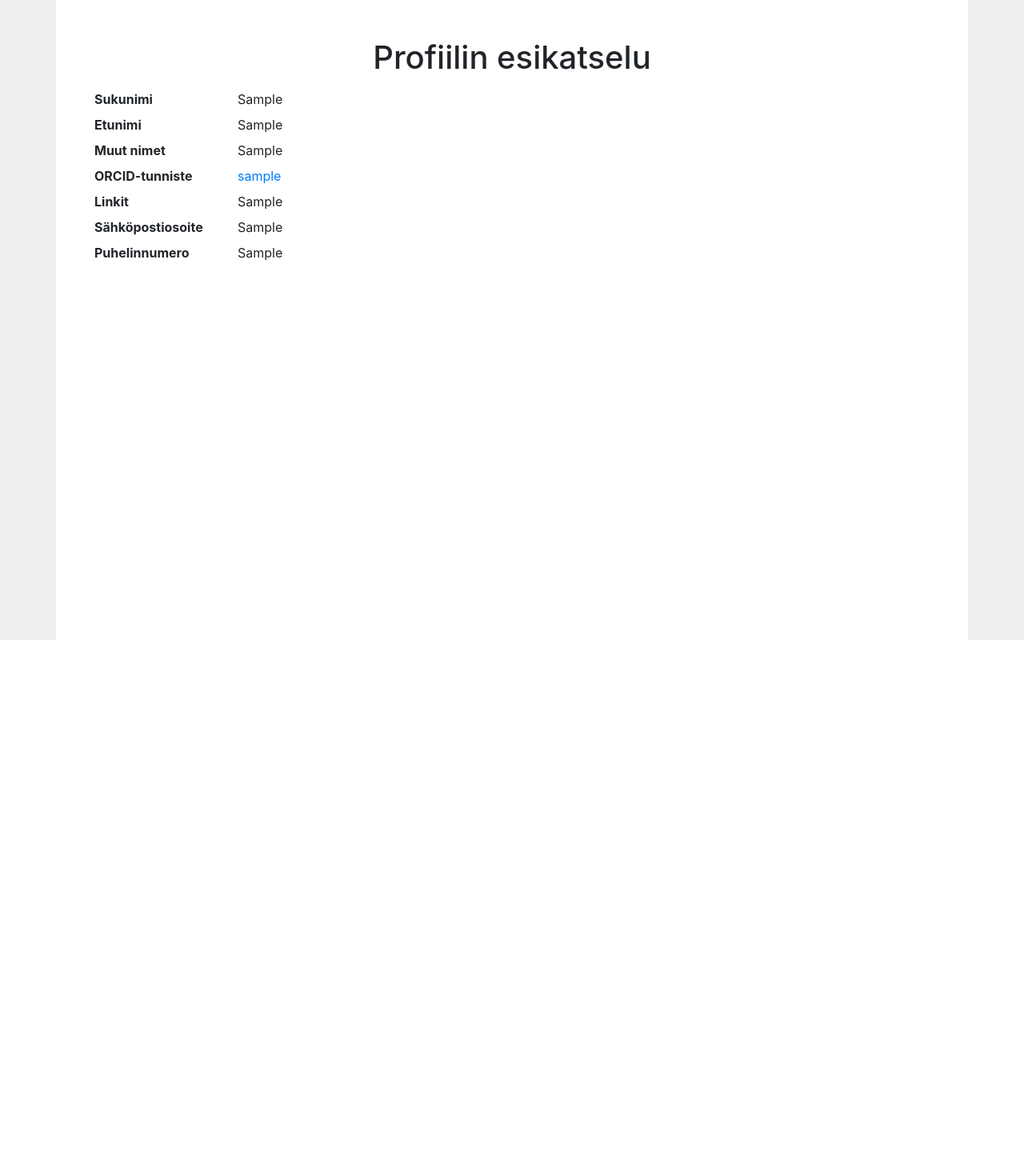
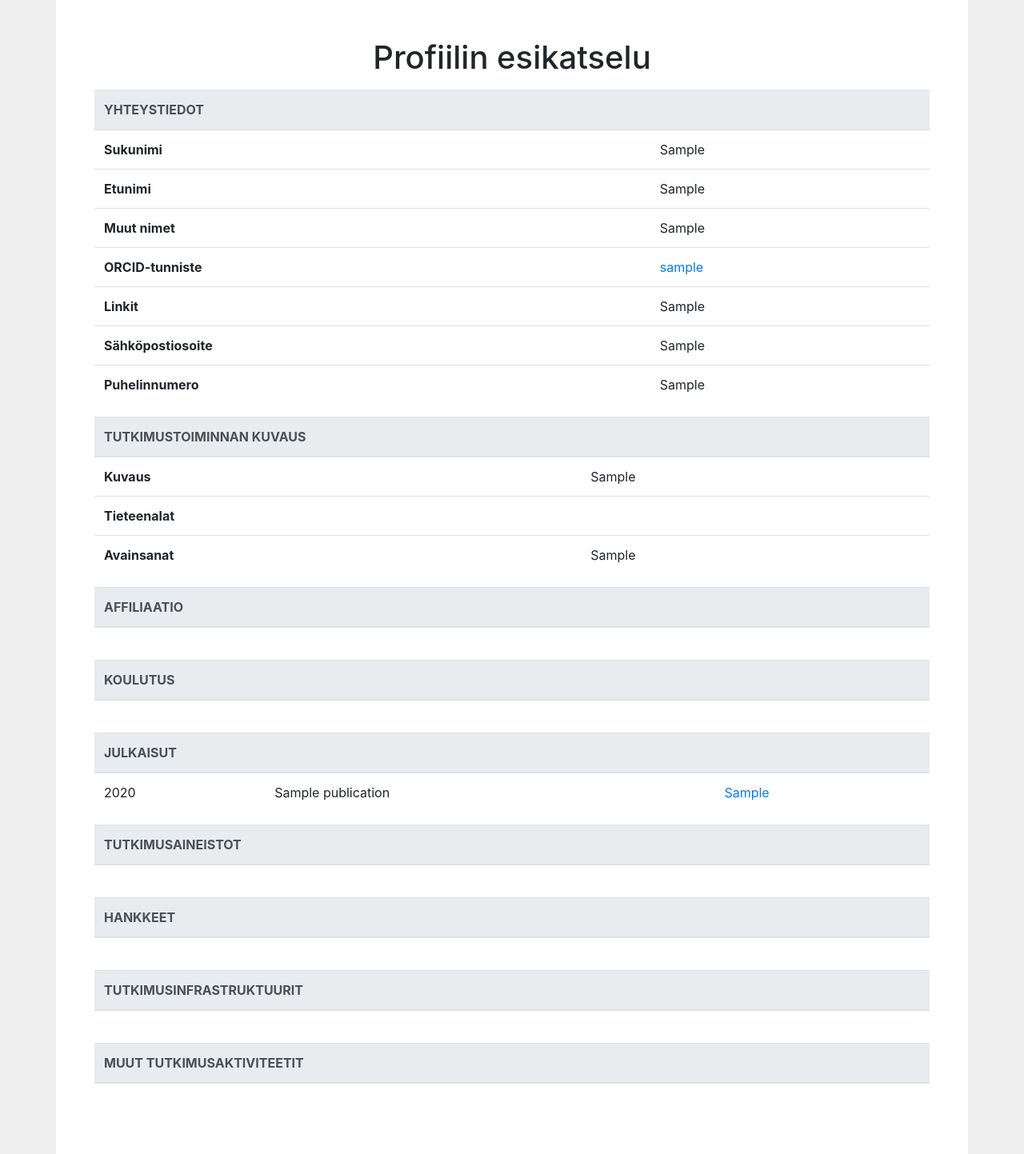
Before and after one commit to CSCfi/research-fi-mydata, a Django app: page /preview in a window 1280 px wide. Shown: the part 56-1499 px from the top of the page at 80% size. Before the commit the page ends 856 px from the top, so only its background shows below. Run offline with Django 3.2, Linux system fonts and the light colour scheme; a user stored in the database is signed in; tables that the repository leaves empty hold one stand-in row (values such as "Sample post"); lists and menus that the app fills with data are empty; some libraries are stand-ins or nearby versions.

Commit message:
Preview page table

```diff
--- a/mydataproject/research/templates/preview.html
+++ b/mydataproject/research/templates/preview.html
@@ -6,32 +6,172 @@
 </div>
 
 <div>
-    <dl class="row">
-        <dt class="col-sm-2">Sukunimi</dt>
-        <dd class="col-sm-10">{% for n in last_names %}{{ n.value | safe }}{% endfor %}</dd>
+    <table class="table">
+        <thead class="thead-light">
+            <th colspan=2>YHTEYSTIEDOT</th>
+        </thead>
+        <tbody>
+            <tr>
+                <th>Sukunimi</th>
+                <td>{% for n in last_names %}{{ n.value | safe }}{% endfor %}</td>
+            </tr>
+            <tr>
+                <th>Etunimi</th>
+                <td>{% for n in first_names %}{{ n.value | safe }}{% endfor %}</td>
+            </tr>
+            <tr>
+                <th>Muut nimet</th>
+                <td>{% for n in other_names %}{{ n.value | safe }}{% endfor %}</td>
+            </tr>
+            <tr>
+                <th>ORCID-tunniste</th>
+                <td>
+                    {% if user.researchprofile.include_orcid_id_in_profile %}
+                    <a href="https://orcid.org/{{ orcid_id }}" target="_blank">{{ orcid_id }}</a>
+                    {% endif %}
+                </td>
+            </tr>
+            <tr>
+                <th>Linkit</th>
+                <td>{% for link in links %}{{ link.value | safe }}{% endfor %}</td>
+            </tr>
+            <tr>
+                <th>Sähköpostiosoite</th>
+                <td>{% for email in emails %}{{ email.value | safe }}{% endfor %}</td>
+            </tr>
+            <tr>
+                <th>Puhelinnumero</th>
+                <td>{% for phone in phones %}{{ phone.value | safe }}{% endfor %}</td>
+            </tr>
+        </tbody>
+    </table>
 
-        <dt class="col-sm-2">Etunimi</dt>
-        <dd class="col-sm-10">{% for n in first_names %}{{ n.value | safe }}{% endfor %}</dd>
+    <table class="table">
+        <thead class="thead-light">
+            <th colspan="2">TUTKIMUSTOIMINNAN KUVAUS</th>
+        </thead>
+        <tbody>
+            <tr>
+                <th>Kuvaus</th>
+                <td>
+                    {% for b in biographies %}{{ b.value | safe }}{% endfor %}
+                </td>
+            </tr>
+            <tr>
+                <th>Tieteenalat</th>
+                <td>
 
-        <dt class="col-sm-2">Muut nimet</dt>
-        <dd class="col-sm-10">{% for n in other_names %}{{ n.value | safe }}{% endfor %}</dd>
+                </td>
+            </tr>
+            <tr>
+                <th>Avainsanat</th>
+                <td>
+                    {% for k in keywords %}{{ k.value | safe }}{% endfor %}
+                </td>
+            </tr>
+        </tbody>
+    </table>
 
-        <dt class="col-sm-2">ORCID-tunniste</dt>
-        <dd class="col-sm-10">
-            {% if user.researchprofile.include_orcid_id_in_profile %}
-            <a href="https://orcid.org/{{ orcid_id }}" target="_blank">{{ orcid_id }}</a>
-            {% endif %}
-        </dd>
+    <table class="table">
+        <thead class="thead-light">
+            <th colspan="2">AFFILIAATIO</th>
+        </thead>
+        <tbody>
+            <tr>
+                <th></th>
+                <td>
 
-        <dt class="col-sm-2">Linkit</dt>
-        <dd class="col-sm-10">{% for link in links %}{{ link.value | safe }}{% endfor %}</dd>
+                </td>
+            </tr>
+        </tbody>
+    </table>
 
-        <dt class="col-sm-2">Sähköpostiosoite</dt>
-        <dd class="col-sm-10">{% for email in emails %}{{ email.value | safe }}{% endfor %}</dd>
+    <table class="table">
+        <thead class="thead-light">
+            <th colspan="2">KOULUTUS</th>
+        </thead>
+        <tbody>
+            <tr>
+                <th></th>
+                <td>
 
-        <dt class="col-sm-2">Puhelinnumero</dt>
-        <dd class="col-sm-10">{% for phone in phones %}{{ phone.value | safe }}{% endfor %}</dd>
-    </dl>
+                </td>
+            </tr>
+        </tbody>
+    </table>
+
+    <table class="table">
+        <thead class="thead-light">
+            <th colspan="3">JULKAISUT</th>
+        </thead>
+        <tbody>
+            {% for p in publications %}
+            <tr>
+                <td>{{ p.publicationYear }}</td>
+                <td>{{ p.name }}</td>
+                <td>
+                    <a href="https://doi.org/' + {{ p.doi }} +'" target="_blank">{{ p.doi }}</a>
+                </td>
+            </tr>
+            {% endfor %}
+        </tbody>
+    </table>
+
+    <table class="table">
+        <thead class="thead-light">
+            <th colspan="2">TUTKIMUSAINEISTOT</th>
+        </thead>
+        <tbody>
+            <tr>
+                <th></th>
+                <td>
+
+                </td>
+            </tr>
+        </tbody>
+    </table>
+
+    <table class="table">
+        <thead class="thead-light">
+            <th colspan="2">HANKKEET</th>
+        </thead>
+        <tbody>
+            <tr>
+                <th></th>
+                <td>
+
+                </td>
+            </tr>
+        </tbody>
+    </table>
+
+    <table class="table">
+        <thead class="thead-light">
+            <th colspan="2">TUTKIMUSINFRASTRUKTUURIT</th>
+        </thead>
+        <tbody>
+            <tr>
+                <th></th>
+                <td>
+
+                </td>
+            </tr>
+        </tbody>
+    </table>
+
+    <table class="table">
+        <thead class="thead-light">
+            <th colspan="2">MUUT TUTKIMUSAKTIVITEETIT</th>
+        </thead>
+        <tbody>
+            <tr>
+                <th></th>
+                <td>
+
+                </td>
+            </tr>
+        </tbody>
+    </table>
 </div>
 
 {% endblock content %}
```
